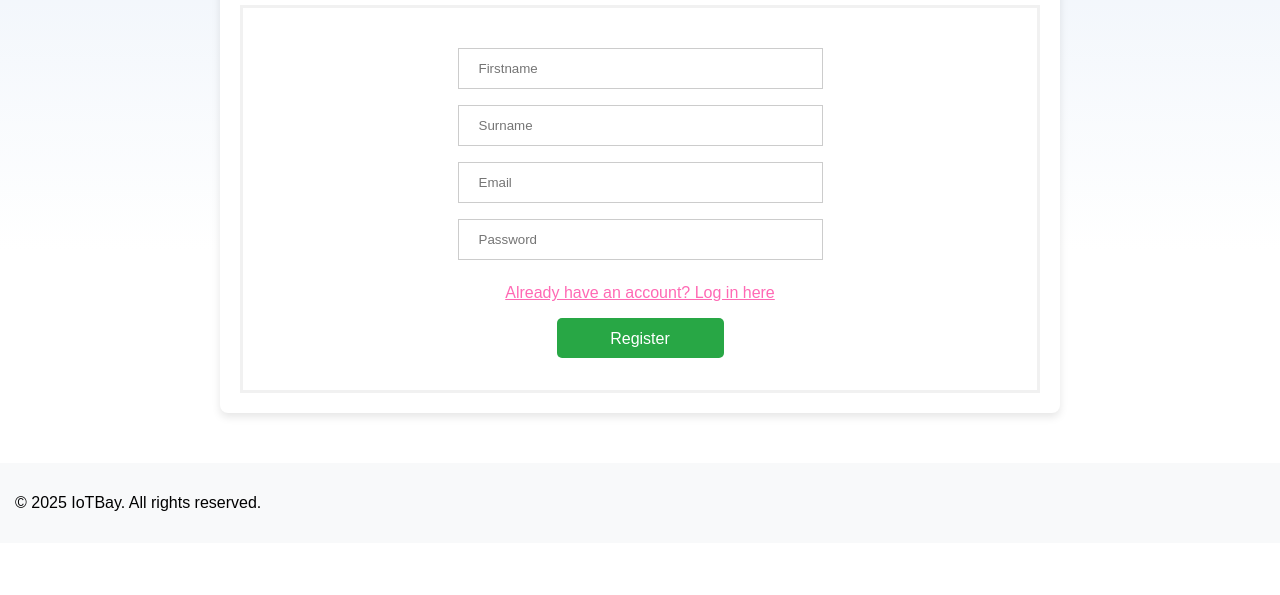
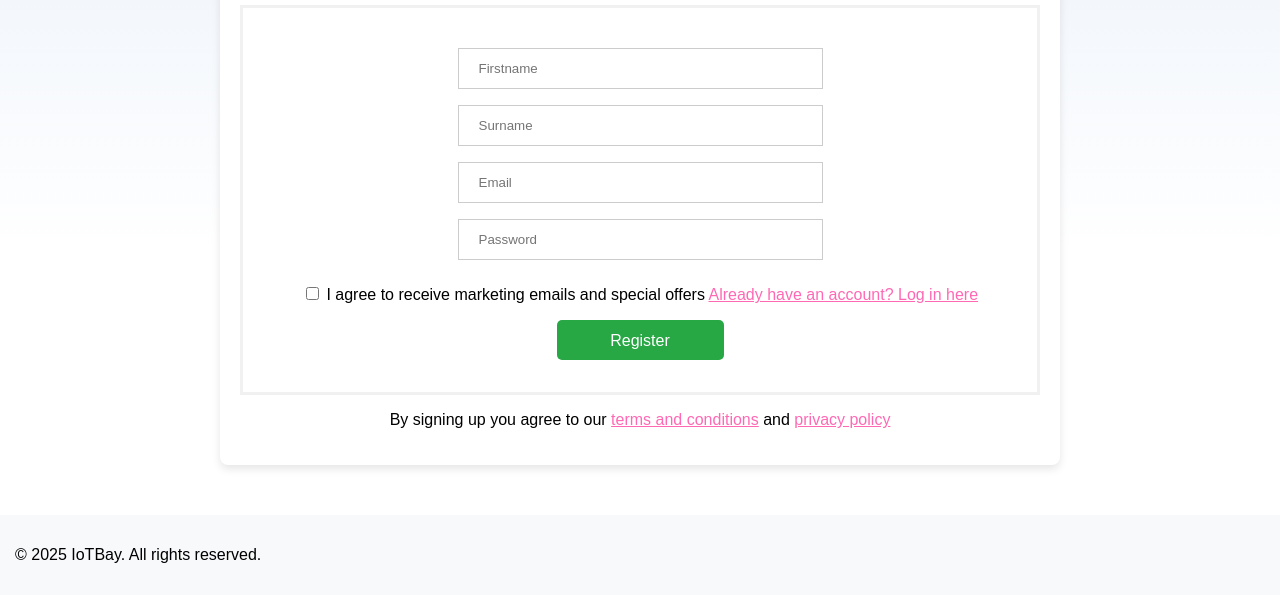
Before and after one commit to KnightJR8413/IoTBay, a plain HTML site: page WebPages/HTML/register.html in a window 1280 px wide. Shown: the part 550-1145 px from the top of the page. Before the commit the page ends 1093 px from the top, so only its background shows below. Drawn offline with Linux system fonts and the light colour scheme; files whose address does not match are found by name.

Commit message:
login and register fixed

```diff
--- a/WebPages/HTML/register.html
+++ b/WebPages/HTML/register.html
@@ -54,11 +54,13 @@
                     <input class="login-form-input-box" type="password" name="password" autocomplete="current-password" placeholder="Password" value="">
                 </div>
                 <div class="login-reset-register-links-div">
+                    <input type="checkbox"> I agree to receive marketing emails and special offers</input>
                     <a class="login-links" href="login.html">Already have an account? Log in here</a>
                 </div>
                 <div class="login-button-div">
                     <button type="submit" class="login-button" style="width: 167px; height: 40px;">Register</button></div>
             </form>
+            <p>By signing up you agree to our <a class="login-links" href="termconditions.html">terms and conditions</a> and <a class="login-links" href="privacypolicy.html">privacy policy</a></p>
         </section>
     </main>
 
```
Also changed, not shown: WebPages/HTML/login.html (+1 -2 lines).
